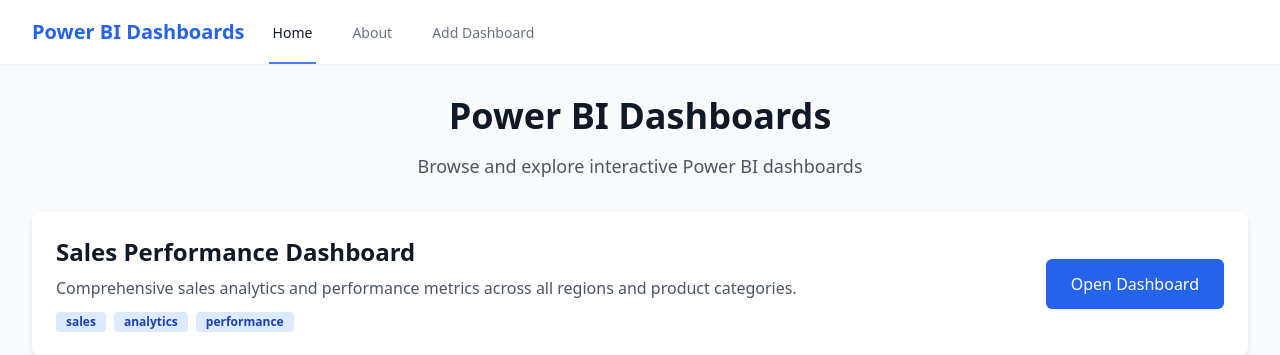
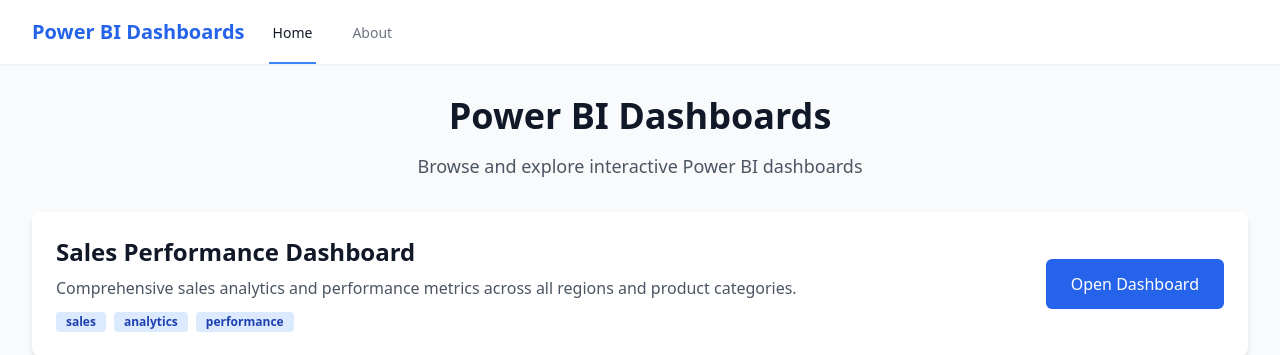
Before and after one commit to sameer6334/Powerbi-dashboard-website, a Flask app: page / in a window 1280 px wide. Shown: the top 355 px of the page. Run offline with Flask 3, Linux system fonts and the light colour scheme; some libraries are stand-ins or nearby versions.

Commit message:
add dasboard option got removed

```diff
--- a/templates/base.html
+++ b/templates/base.html
@@ -38,9 +38,6 @@
                         <a href="/about" class="border-transparent text-gray-500 hover:border-gray-300 hover:text-gray-700 inline-flex items-center px-1 pt-1 border-b-2 text-sm font-medium">
                             About
                         </a>
-                        <a href="/admin/add" class="border-transparent text-gray-500 hover:border-gray-300 hover:text-gray-700 inline-flex items-center px-1 pt-1 border-b-2 text-sm font-medium">
-                            Add Dashboard
-                        </a>
                     </div>
                 </div>
             </div>
@@ -51,7 +48,6 @@
             <div class="pt-2 pb-3 space-y-1">
                 <a href="/" class="bg-blue-50 border-blue-500 text-blue-700 block pl-3 pr-4 py-2 border-l-4 text-base font-medium">Home</a>
                 <a href="/about" class="border-transparent text-gray-500 hover:bg-gray-50 hover:border-gray-300 hover:text-gray-700 block pl-3 pr-4 py-2 border-l-4 text-base font-medium">About</a>
-                <a href="/admin/add" class="border-transparent text-gray-500 hover:bg-gray-50 hover:border-gray-300 hover:text-gray-700 block pl-3 pr-4 py-2 border-l-4 text-base font-medium">Add Dashboard</a>
             </div>
         </div>
     </nav>
--- a/templates/index.html
+++ b/templates/index.html
@@ -41,9 +41,6 @@
 {% else %}
     <div class="text-center py-12">
         <p class="text-gray-600 text-lg">No dashboards available yet.</p>
-        <a href="/admin/add" class="mt-4 inline-flex items-center px-6 py-3 border border-transparent text-base font-medium rounded-md text-white bg-blue-600 hover:bg-blue-700">
-            Add Your First Dashboard
-        </a>
     </div>
 {% endif %}
 {% endblock %}
```
